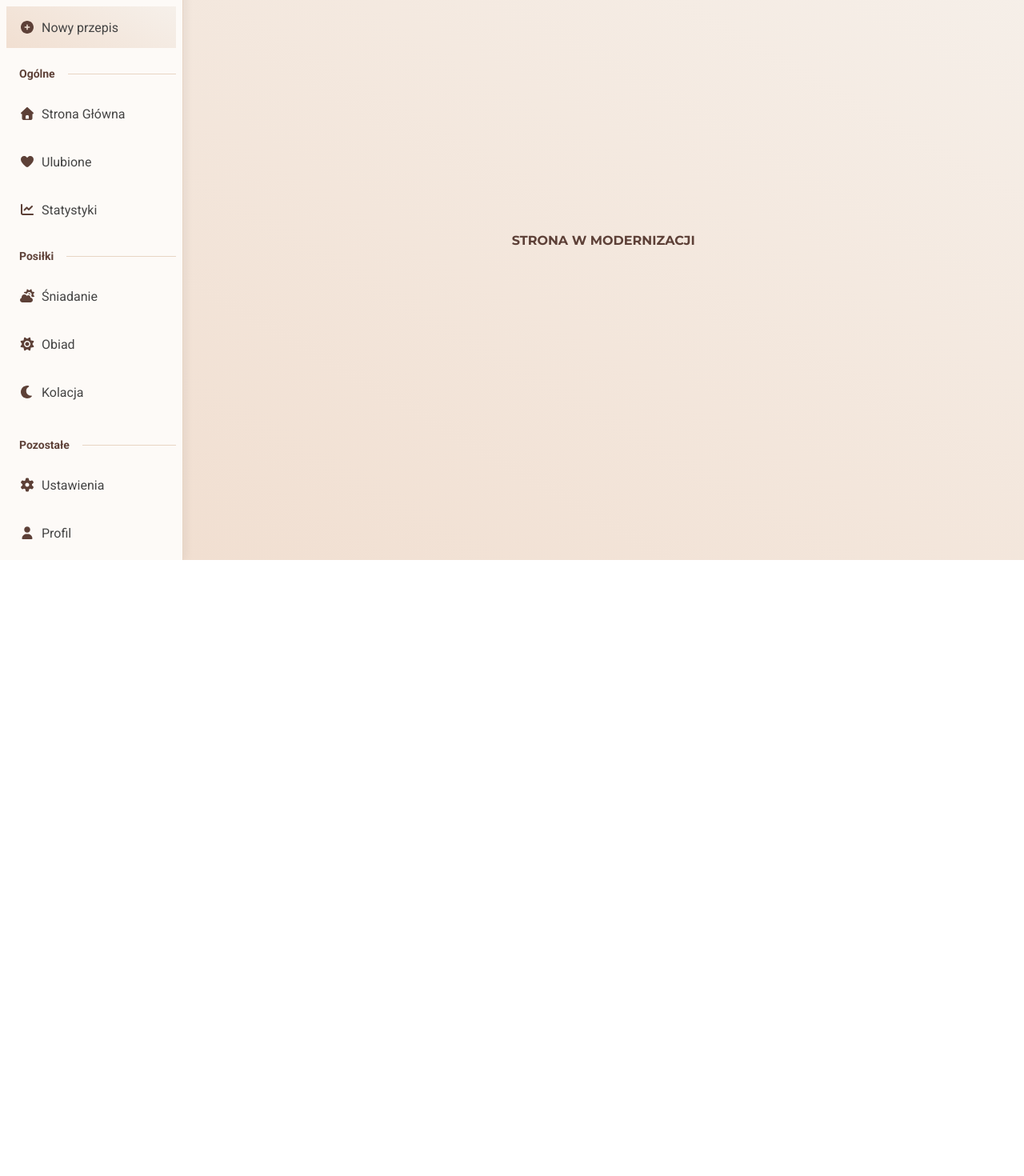
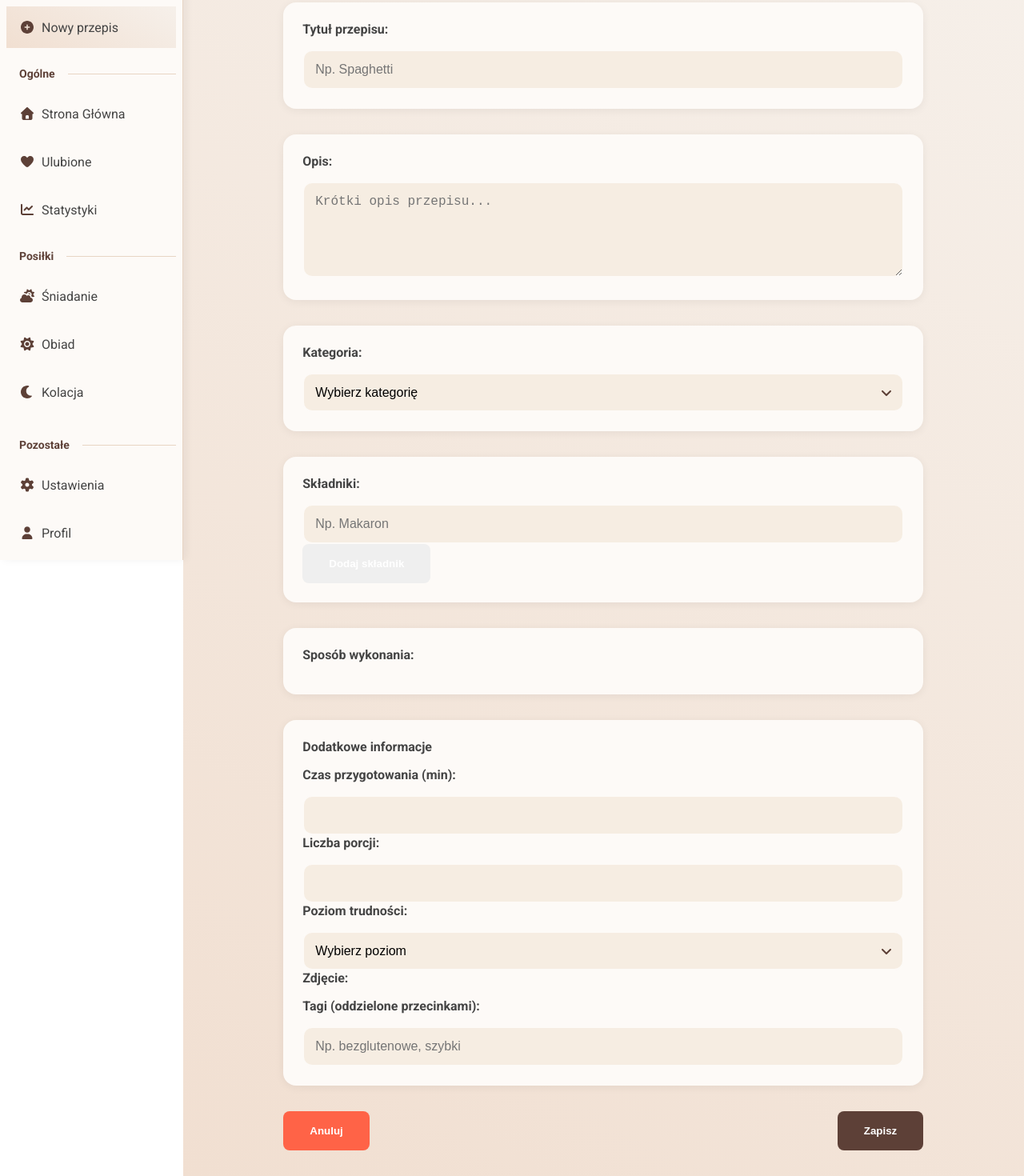
Before and after one commit to arekfem/mojaDieta, a React (Vite) app: page /nowy-przepis in a window 1280 px wide. Shown: the part 100-1570 px from the top of the page at 80% size. Before the commit the page ends 800 px from the top, so only its background shows below. Built offline with nearby package versions, Linux system fonts and the light colour scheme.

Commit message:
created Form

```diff
--- a/src/components/MainContent/MainContent.module.css
+++ b/src/components/MainContent/MainContent.module.css
@@ -6,8 +6,11 @@
 }
 
 .wrapper {
+	display: flex;
+	flex-direction: column;
+	align-items: center;
+	margin: 2rem;
 	width: 100%;
 	max-width: 1400px;
-	display: flex;
-	justify-content: center;
+	/* background-color: #fff; */
 }
--- a/src/components/Nav/Nav.module.css
+++ b/src/components/Nav/Nav.module.css
@@ -4,7 +4,7 @@
 	display: flex;
 	justify-content: space-between;
 	background-color: var(--bg-secondary-color);
-	border-bottom: 1px solid var(--main-color);
+	box-shadow: 4px 0 10px rgba(0, 0, 0, 0.05);
 }
 
 .logo-icon {
@@ -28,6 +28,9 @@
 }
 
 @media (width <= 768px) {
+	.nav {
+		padding: 0 1rem;
+	}
 	/*!
 	* Hamburgers
 	* @description Tasty CSS-animated hamburgers
@@ -173,11 +176,12 @@
 	.menu-active {
 		transform: translateX(0);
 	}
-
+	.categories {
+		margin-bottom: 2rem;
+	}
 	.category-box {
 		display: flex;
 		flex-direction: column;
-		margin-bottom: 1rem;
 		/* width: 100%; */
 	}
 	.category {
@@ -217,8 +221,6 @@
 		flex-direction: column;
 		justify-content: flex-start;
 		height: 100vh;
-		box-shadow: 4px 0 10px rgba(0, 0, 0, 0.05);
-		border-bottom: none;
 		border-right: 1px solid var(--main-color);
 		overflow-y: auto;
 	}
--- a/src/main.jsx
+++ b/src/main.jsx
@@ -5,6 +5,7 @@ import { createRoot } from 'react-dom/client';
 import App from './App.jsx';
 import { createBrowserRouter, RouterProvider } from 'react-router-dom';
 import { Modernization } from './components/Modernization/Modernization';
+import { NewRecipes } from './views/NewRecipes/NewRecipes.jsx';
 
 const router = createBrowserRouter([
 	{
@@ -17,8 +18,7 @@ const router = createBrowserRouter([
 			},
 			{
 				path: 'nowy-przepis',
-				element: <Modernization />,
-				// element: <NewMeal />,
+				element: <NewRecipes />,
 			},
 
 			{
--- /dev/null
+++ b/src/views/NewRecipes/NewRecipes.jsx
@@ -0,0 +1,132 @@
+import styles from './NewRecipes.module.css';
+import { useState } from 'react';
+
+export const NewRecipes = () => {
+	const [title, setTitle] = useState('');
+	const [description, setDescription] = useState('');
+	const [category, setCategory] = useState('');
+	const [ingredients, setIngredients] = useState([]);
+	const [ingredient, setIngredient] = useState([]);
+	const [prepTime, setPrepTime] = useState('');
+	const [portions, setPortions] = useState('');
+	const [difficulty, setDifficulty] = useState('');
+	const [tags, setTags] = useState('');
+
+	const handleSubmit = (e) => {
+		e.preventDefault();
+	};
+
+	const handleAddIngredientClick = () => {};
+
+	return (
+		<>
+			<header className={styles['header-box']}>
+				<h1>Nowy Przepis</h1>
+			</header>
+			<main className={styles['container']}>
+				<form onSubmit={handleSubmit}>
+					<div className={styles['bg-box']}>
+						<label>Tytuł przepisu:</label>
+						<input
+							type="text"
+							value={title}
+							onChange={(e) => setTitle(e.target.value)}
+							placeholder="Np. Spaghetti"
+							required
+						/>
+					</div>
+					<div className={styles['bg-box']}>
+						<label htmlFor="description">Opis:</label>
+						<textarea
+							id="description"
+							value={description}
+							onChange={(e) => setDescription(e.target.value)}
+							placeholder="Krótki opis przepisu..."
+							rows={4}></textarea>
+					</div>
+					<div className={styles['bg-box']}>
+						<label htmlFor="category">Kategoria:</label>
+						<select
+							id="category"
+							value={category}
+							onChange={(e) => setCategory(e.target.value)}
+							required>
+							<option value="" disabled>
+								Wybierz kategorię
+							</option>
+							<option value="sniadanie">Śniadanie</option>
+							<option value="obiad">Obiad</option>
+							<option value="kolacja">Kolacja</option>
+						</select>
+					</div>
+					<div className={styles['bg-box']}>
+						<label htmlFor="">Składniki:</label>
+						<input
+							type="text"
+							value={ingredients}
+							onChange={(e) => setIngredients(e.target.value)}
+							placeholder="Np. Makaron"
+						/>
+						<button onClick={handleAddIngredientClick}>Dodaj składnik</button>
+					</div>
+					<div className={styles['bg-box']}>
+						<label htmlFor="">Sposób wykonania:</label>
+					</div>
+					<div className={`${styles['bg-box']} `}>
+						<label>Dodatkowe informacje</label>
+						<div>
+							<label>Czas przygotowania (min):</label>
+							<input
+								type="number"
+								value={prepTime}
+								onChange={(e) => setPrepTime(e.target.value)}
+								min="1"
+							/>
+						</div>
+						<div>
+							<label>Liczba porcji:</label>
+							<input
+								type="number"
+								value={portions}
+								onChange={(e) => setPortions(e.target.value)}
+								min="1"
+							/>
+						</div>
+						<div>
+							<label>Poziom trudności:</label>
+							<select
+								value={difficulty}
+								onChange={(e) => setDifficulty(e.target.value)}>
+								<option value="" disabled>
+									Wybierz poziom
+								</option>
+								<option value="latwy">Łatwy</option>
+								<option value="sredni">Średni</option>
+								<option value="zaawansowany">Zaawansowany</option>
+							</select>
+						</div>
+
+						<div className={`${styles['photo-section']}`}>
+							<label>Zdjęcie:</label>
+						</div>
+						<div>
+							<label>Tagi (oddzielone przecinkami):</label>
+							<input
+								type="text"
+								value={tags}
+								onChange={(e) => setTags(e.target.value)}
+								placeholder="Np. bezglutenowe, szybki"
+							/>
+						</div>
+					</div>
+					<div className={styles['btn-box']}>
+						<button className={styles['btn-cancel']}>Anuluj</button>
+						<button type="submit" className={styles['btn-accept']}>
+							Zapisz
+						</button>
+					</div>
+				</form>
+			</main>
+		</>
+	);
+};
--- /dev/null
+++ b/src/views/NewRecipes/NewRecipes.module.css
@@ -0,0 +1,89 @@
+.header-box {
+	margin-bottom: 2rem;
+}
+
+.container {
+	width: 100%;
+	max-width: 800px;
+}
+
+.bg-box {
+	margin-bottom: 2rem;
+	padding: 1.5rem;
+	background-color: var(--bg-secondary-color);
+	border-radius: 1rem;
+	box-shadow: 0 2px 12px rgba(0, 0, 0, 0.06);
+
+	label {
+		display: block;
+		margin-bottom: 1rem;
+		font-weight: bold;
+	}
+
+	input[type='text'],
+	input[type='number'],
+	textarea,
+	select {
+		width: 100%;
+		padding: 14px;
+		border: 2px solid var(--bg-secondary-color);
+		border-radius: 12px;
+		font-size: 1rem;
+		background-color: rgb(246, 237, 226);
+	}
+	select {
+		appearance: none;
+		background-image: url('/angle-down.svg');
+		background-repeat: no-repeat;
+		background-size: 1.25rem;
+		background-position: right 10px bottom 50%;
+	}
+
+	input:focus,
+	textarea:focus,
+	select:focus {
+		outline: none;
+		border-color: var(--main-color);
+	}
+
+	textarea {
+		min-height: 120px;
+		resize: vertical;
+	}
+}
+
+.btn-box {
+	display: flex;
+	justify-content: space-between;
+	gap: 2rem;
+}
+
+button {
+	padding: 1rem 2rem;
+
+	color: #fff;
+	font-weight: bold;
+	border-radius: 0.5rem;
+	border: 1px solid transparent;
+}
+
+.btn-cancel {
+	background-color: rgb(255, 99, 71);
+	transition: color 0.3s, background-color 0.3s, border 0.3s;
+}
+.btn-cancel:hover {
+	color: rgb(255, 99, 71);
+	border: solid 1px rgb(255, 99, 71);
+	background-color: #fff;
+}
+
+.btn-accept {
+	background-color: var(--color-text-heading);
+	transition: color 0.3s, background-color 0.3s, border 0.3s;
+}
+
+.btn-accept:hover {
+	color: var(--color-text-heading);
+	border: 1px solid var(--color-text-heading);
+	background-color: #fff;
+}
```
